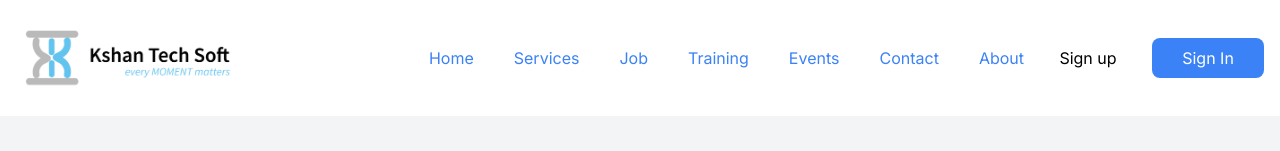
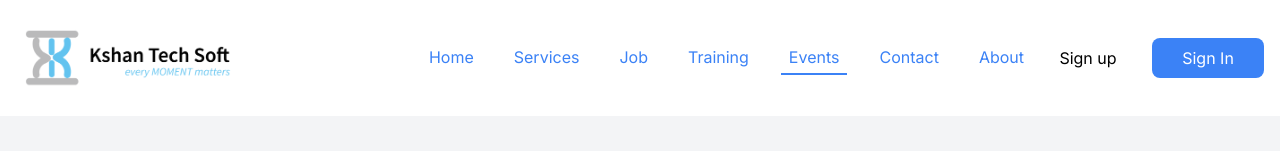
Before and after one commit to pavan-kts/kshan-job-portal-nextjs-ts-pwa, a Next.js app: page /events in a window 1280 px wide. Shown: the top 151 px of the page. Built offline with nearby package versions, Linux system fonts and the light colour scheme.

Commit message:
UI changes

```diff
--- a/src/components/CategorySection.tsx
+++ b/src/components/CategorySection.tsx
@@ -3,7 +3,7 @@ import Link from 'next/link';
 const categories = [
   { name: 'Business Development', jobs: 16, imgSrc: '/assets/img/handshake 1.png' },
   { name: 'NGO & Social Services', jobs: 6, imgSrc: '/assets/img/quality-of-life 1.png' },
-  { name: 'Information Technology', jobs: 28, imgSrc: '/assets/img/it 1.png', link: './Category.html#searchByCategory' },
+  { name: 'Information Technology', jobs: 28, imgSrc: '/assets/img/it 1.png', link: '#' },
   { name: 'Finance', jobs: 2, imgSrc: '/assets/img/bars 1.png' },
   { name: 'Human Resource', jobs: 10, imgSrc: '/assets/img/id-card 1.png' }
 ];
--- a/src/components/Footer.tsx
+++ b/src/components/Footer.tsx
@@ -5,6 +5,7 @@ import { FaLinkedin } from "react-icons/fa";
 import { FaLocationDot } from "react-icons/fa6";
 import { FaWhatsapp } from "react-icons/fa";
 import { IoIosMail } from "react-icons/io";
+import Link from "next/link";
 
 const Footer: React.FC = () => {
   return (
@@ -27,29 +28,29 @@ const Footer: React.FC = () => {
             <h3 className="font-bold mb-6 text-xl">Quick Links</h3>
             <ul>
               <li className="mb-1">
-                <a href="/contact" className="hover:underline">
+                <Link href="/contact-us" className="hover:underline">
                   Contact Us
-                </a>
+                </Link>
               </li>
               <li className="mb-1">
-                <a href="/about" className="hover:underline">
+                <Link href="/about-us" className="hover:underline">
                   About Us
-                </a>
+                </Link>
               </li>
               <li className="mb-1">
-                <a href="/services" className="hover:underline">
+                <Link href="/services" className="hover:underline">
                   Services
-                </a>
+                </Link>
               </li>
               <li className="mb-1">
-                <a href="/privacy-policy" className="hover:underline">
+                <Link href="#" className="hover:underline">
                   Privacy Policy
-                </a>
+                </Link>
               </li>
               <li className="mb-1">
-                <a href="/blog" className="hover:underline">
+                <Link href="#" className="hover:underline">
                   Blog
-                </a>
+                </Link>
               </li>
             </ul>
           </div>
@@ -71,40 +72,40 @@ const Footer: React.FC = () => {
                   <div className="h-6 w-6">
                     <FaWhatsapp className="h-6 w-6 text-[#27D045]" />
                   </div>
-                  <a href="tel:+919834611797" className="hover:underline pl-4">
+                  <Link href="https://wa.me/+919834611797" className="hover:underline pl-4">
                     +91-9834611797
-                  </a>
+                  </Link>
                   <br />
                 </div>
                 <div className="flex items-center mb-6">
                   <div className="h-6 w-6">
                     <IoIosMail className="h-6 w-6" />
                   </div>
-                  <a
+                  <Link
                     href="mailto:enquiry@kshantechsoft.com"
                     className="hover:underline pl-4"
                   >
                     enquiry@kshantechsoft.com
-                  </a>
+                  </Link>
                 </div>
               </address>
               <div className="flex my-6">
-                <a href="#" className="hover:underline mx-1 h-8 w-8">
+                <Link href="#" className="hover:underline mx-1 h-8 w-8">
                   <FaFacebook className="h-8 w-8 text-[#0863F7]" />
-                </a>
-                <a href="#" className="hover:underline mx-1 h-8 w-8">
+                </Link>
+                <Link href="#" className="hover:underline mx-1 h-8 w-8">
                   <AiFillTwitterCircle className="h-8 w-8 text-[#1DA1F2]" />
-                </a>
-                <a href="#" className="hover:underline mx-1 h-8 w-8">
+                </Link>
+                <Link href="http://www.linkedin.com/groups/Kshan-Tech-Soft-4847124/about" className="hover:underline mx-1 h-8 w-8">
                   <FaLinkedin className="h-8 w-8 text-[#0077B0]" />
-                </a>
+                </Link>
               </div>
             </div>
           </div>
         </div>
       </div>
       <hr />
-      <div className="flex justify-between items-center my-6">
+      <div className="flex justify-between items-center py-6">
         <div className="w-full text-sm text-center">
           &copy; 2024 Kshan Tech Soft Pvt. Ltd. All rights reserved.
         </div>
--- a/src/components/LatestJobSec.tsx
+++ b/src/components/LatestJobSec.tsx
@@ -1,3 +1,4 @@
+import Link from 'next/link';
 import React from 'react';
 
 const LatestJobSec = () => {
@@ -109,7 +110,7 @@ const LatestJobSec = () => {
                 <div className="text-gray-600 dark:text-gray-400 text-xs">Registration closes on</div>
                 <div className="text-gray-600 dark:text-gray-300 text-xs font-bold">{job.registration}</div>
               </div>
-              <a href="./Resume.html" className="bg-blue-600 dark:bg-blue-500 text-white rounded-md p-2 px-6 lg:mr-10 hover:bg-blue-700 dark:hover:bg-blue-400">Apply</a>
+              <Link href="#" className="bg-blue-600 dark:bg-blue-500 text-white rounded-md p-2 px-6 lg:mr-10 hover:bg-blue-700 dark:hover:bg-blue-400">Apply</Link>
             </div>
           </div>
         ))}
--- a/src/components/Navbar.tsx
+++ b/src/components/Navbar.tsx
@@ -7,6 +7,7 @@ import { FaBars } from 'react-icons/fa'; // Import FaBars icon from react-icons/
 const Navbar: React.FC = () => {
   const [isOpen, setIsOpen] = useState(false);
   const [isDarkMode, setIsDarkMode] = useState(false);
+  const [currentPath, setCurrentPath] = useState("");
 
   useEffect(() => {
     const darkModeMediaQuery = window.matchMedia('(prefers-color-scheme: dark)');
@@ -22,6 +23,12 @@ const Navbar: React.FC = () => {
       darkModeMediaQuery.removeEventListener('change', handleDarkModeChange);
     };
   }, []); // Empty dependency array ensures useEffect runs only on mount
+
+  useEffect(() => {
+    if (typeof window !== 'undefined') {
+      setCurrentPath(window.location.pathname);
+    }
+  }, []);
 
   const toggleMenu = () => {
     setIsOpen(!isOpen);
@@ -53,13 +60,13 @@ const Navbar: React.FC = () => {
         {/* Menu Links */}
         <div className={`lg:flex lg:space-x-6 mt-4 lg:mt-0 ${isOpen ? 'block' : 'hidden'}`}>
           <div className="flex flex-col lg:flex-row lg:space-x-6">
-            <NavItem href="/" label="Home" />
-            <NavItem href="/services" label="Services" />
-            <NavItem href="/job" label="Job" />
-            <NavItem href="/training" label="Training" />
-            <NavItem href="/events" label="Events" />
-            <NavItem href="/contact-us" label="Contact" />
-            <NavItem href="/about-us" label="About" />
+            <NavItem href="/" label="Home" active={currentPath === "/"} />
+            <NavItem href="/services" label="Services" active={currentPath === "/services"} />
+            <NavItem href="/job" label="Job" active={currentPath === "/job"} />
+            <NavItem href="/training" label="Training" active={currentPath === "/training"} />
+            <NavItem href="/events" label="Events" active={currentPath === "/events"} />
+            <NavItem href="/contact-us" label="Contact" active={currentPath === "/contact-us"} />
+            <NavItem href="/about-us" label="About" active={currentPath === "/about-us"} />
           </div>
         </div>
 
@@ -80,13 +87,14 @@ const Navbar: React.FC = () => {
 interface NavItemProps {
   href: string;
   label: string;
+  active: boolean;
 }
 
-const NavItem: React.FC<NavItemProps> = ({ href, label }) => {
+const NavItem: React.FC<NavItemProps> = ({ href, label, active }) => {
   return (
     <Link
       href={href}
-      className="text-blue-500 dark:text-white text-center text-base font-normal px-2 py-2 rounded-lg hover:bg-gray-200 dark:hover:bg-gray-700 block lg:inline-block"
+      className={`text-blue-500 dark:text-white text-center text-base font-normal px-2 py-1 hover:bg-gray-200 dark:hover:bg-gray-700 block lg:inline-block ${active ? 'border-b-2 border-blue-500' : ''}`}
     >
       {label}
     </Link>
```
Also changed, not shown: 1 other file (tests, documents, lock files or other folders).
